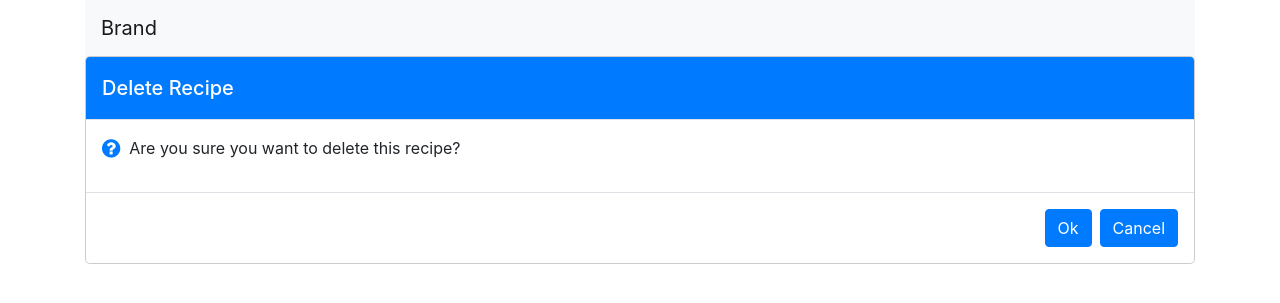
After one commit to ksngo/Project3-recipes, a Flask app: template templates/delete_recipe.html in a window 1280 px wide. The commit adds this page. Shown: the top 303 px of the page. Run offline with Flask 2, Linux system fonts and the light colour scheme; the template is opened without the code that fills it, so the values that code supplies are empty; some libraries are stand-ins or nearby versions.

Commit message:
delete box to delete recipe ok.

```diff
--- a/app.py
+++ b/app.py
@@ -194,9 +194,15 @@ def update_recipe(user_id, recipe_id):
 
     return redirect(url_for("my_recipes", user_id=user_id))
 
+
 @app.route("/<user_id>/my_recipes/<recipe_id>/delete")
+def delete_recipe_page (user_id, recipe_id) :
+
+    return render_template("delete_recipe.html", user_id=user_id, recipe_id=recipe_id )
+
+
+@app.route("/<user_id>/my_recipes/<recipe_id>/process_delete")
 def delete_recipe (user_id, recipe_id) :
-
 
     get_user = client[DB_NAME].users.find_one({
         "_id" : ObjectId(user_id)
--- /dev/null
+++ b/templates/delete_recipe.html
@@ -0,0 +1,20 @@
+{%extends "template_layout.html" %}
+
+{%block content%}
+
+
+    <div class="modal-content">
+      <div class="modal-header bg-primary text-white">
+        <h5 class="modal-title">Delete Recipe</h5>
+      </div>
+      <div class="modal-body ">
+        <p><i class="fa fa-question-circle fa-lg text-primary" aria-hidden="true"></i>&nbsp;&nbsp;Are you sure you want to delete this recipe? </p>
+      </div>
+      <div class="modal-footer">
+        <a href = "{{url_for('delete_recipe', user_id=user_id, recipe_id=recipe_id)}}"> <button type="button" class="btn btn-primary" data-dismiss="modal">Ok</button></a>
+        <a href = "{{url_for('my_recipes', user_id=user_id)}}"> <button type="button" class="btn btn-primary">Cancel</button></a>
+      </div>
+    </div>
+
+
+{%endblock%}
--- a/templates/my_recipes.html
+++ b/templates/my_recipes.html
@@ -46,7 +46,7 @@
             <td> {{r.date_last_edited}} </td>
             <td> {{recipes_avg_ratings_list[loop.index0]}} </td>
             <td> <a href='{{ url_for("edit_recipe", user_id=r.user_id, recipe_id=r._id)}}'> Edit </a> <br>
-                <a href='{{url_for("delete_recipe", user_id=r.user_id, recipe_id=r._id)}}'>Delete</a>
+                <a href='{{url_for("delete_recipe_page", user_id=r.user_id, recipe_id=r._id)}}'>Delete</a>
             </td>
 
         </tr>
```
